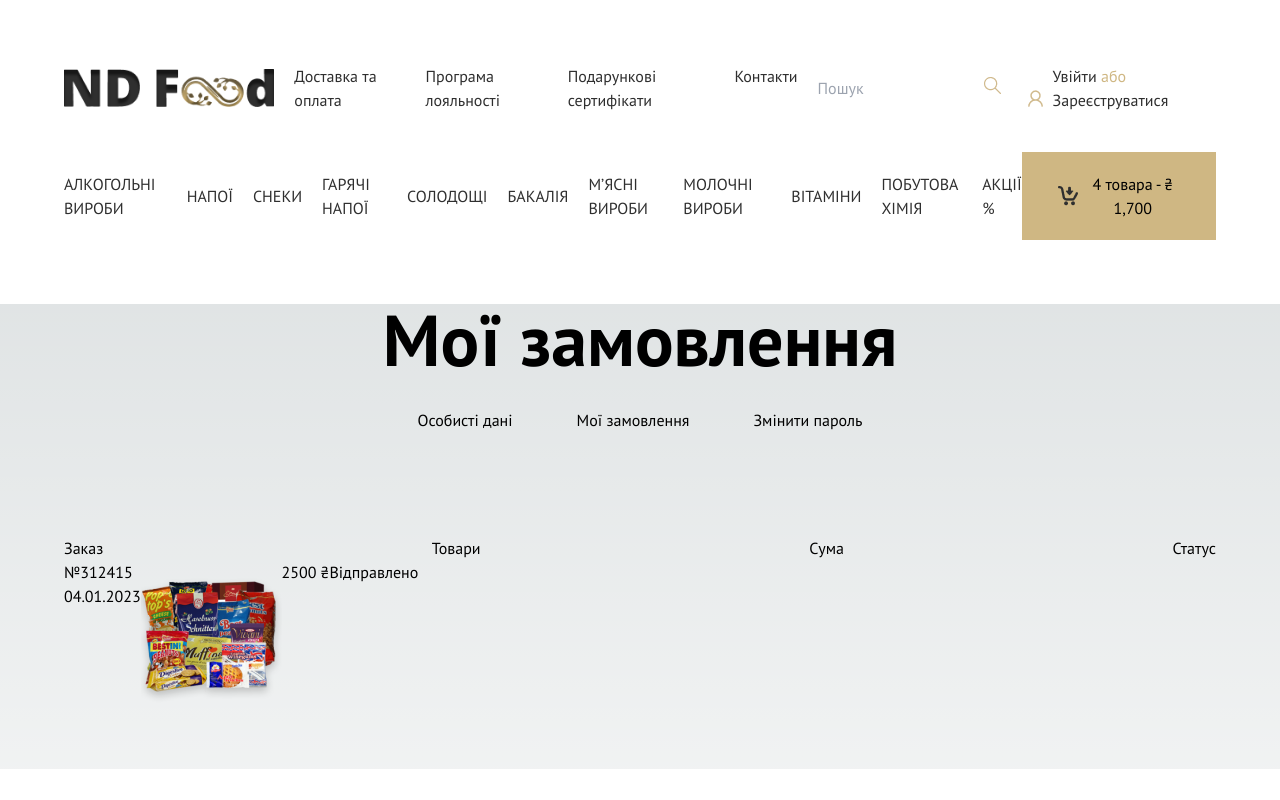
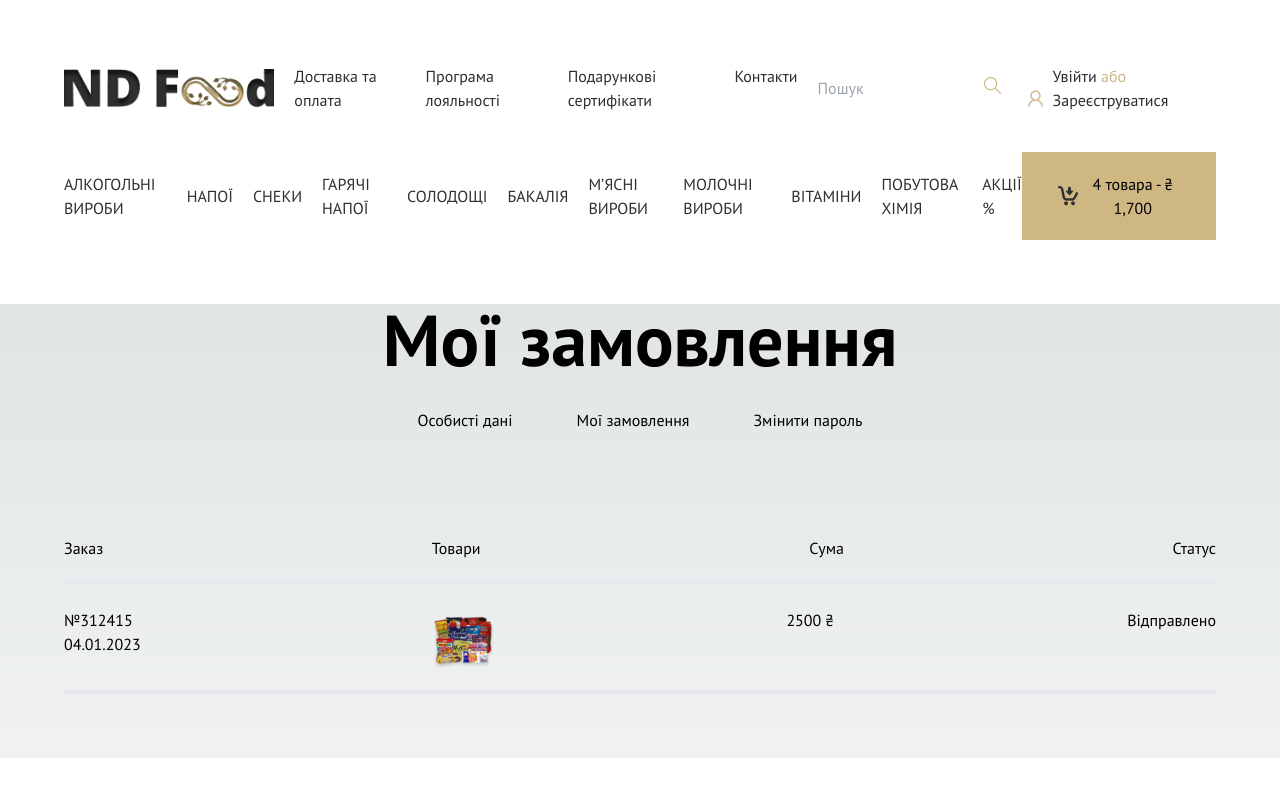
Before and after one commit to milkabaldi/ndfood, a Next.js app: page /profile in a window 1280 px wide. Both pictures are taken after a click on the button "Мої замовлення". Shown: the top 800 px of the page. Built offline with nearby package versions, Linux system fonts and the light colour scheme.

Commit message:
MyOrder change to grid style!!!

```diff
--- a/src/components/MyOrder.jsx
+++ b/src/components/MyOrder.jsx
@@ -9,19 +9,19 @@ export default function MyOrder() {
   return (
     <section className={`${styles.paddingY} ${styles.paddingX} `}>
       <div className={`${styles.boxWidth} `} >
-            <div className='flex items-center justify-between'>
+            <div className='flex items-center justify-between border-b-4 pb-5'>
                     <span>Заказ</span>
                     <span>Товари</span>
                     <span>Сума</span>
                     <span>Статус</span>
             </div>
-            <div className='flex'>
+            <div className='flex  justify-between border-b-4 pt-6 pb-5'>
               <div>
                 <div>№312415</div>
                 <div>04.01.2023</div>
               </div>
               <div>
-                <Image alt='Товар' src={images.Sweets} />
+                <Image alt='Товар' src={images.Sweets} width={60}/>
               </div>
               <div>
                 <div>2500 ₴</div>
```
